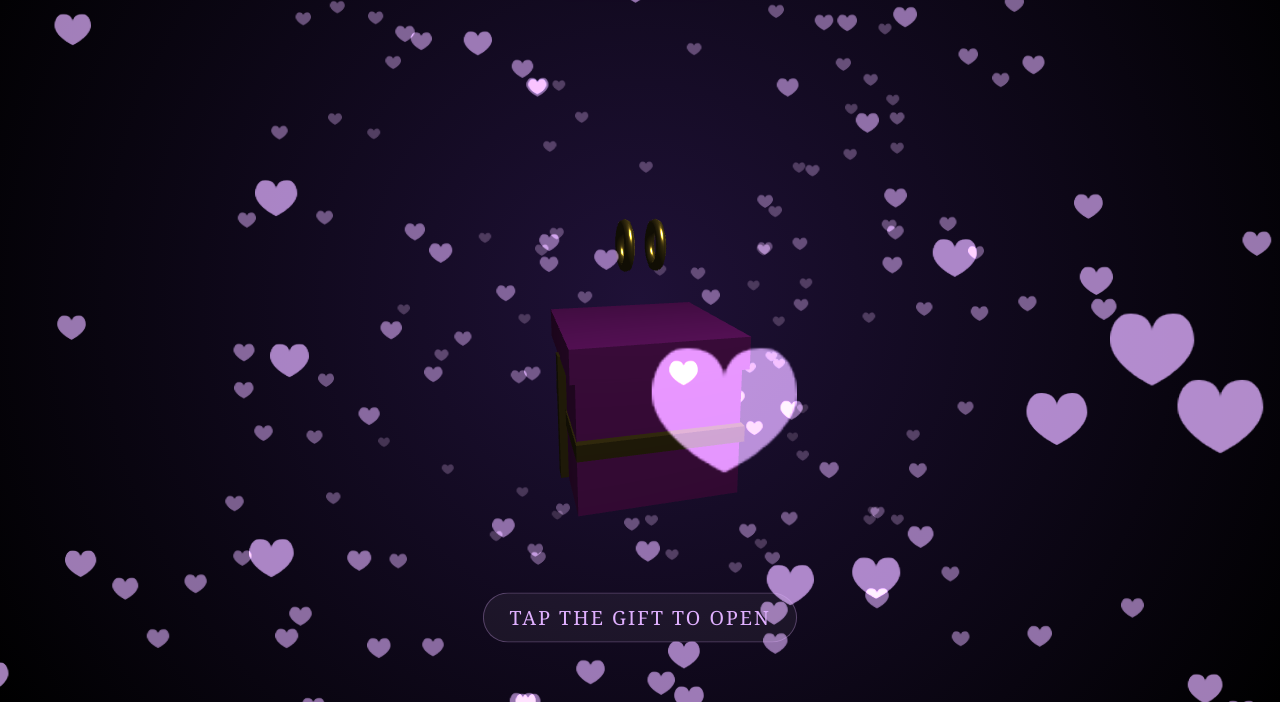
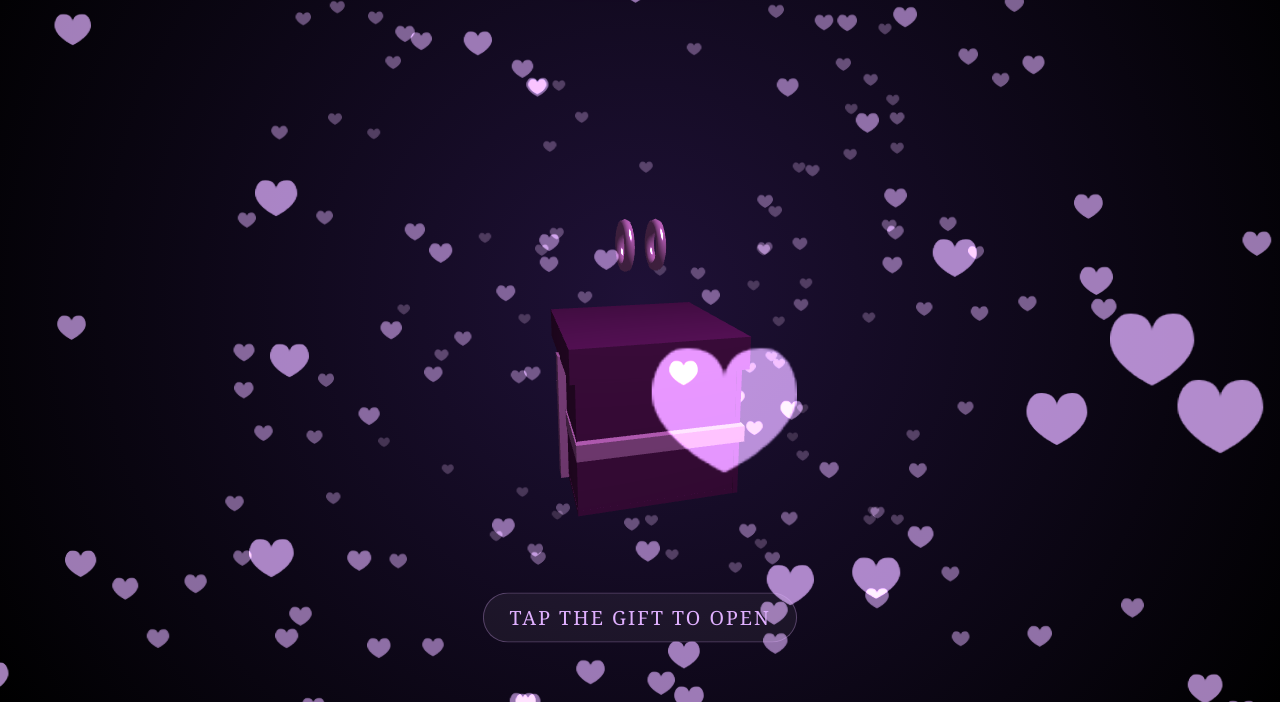
Before and after one commit to hypnos-coder/anniv, a plain HTML site: page index.html in a window 1280 px wide. Shown: the part 98-800 px from the top of the page. Drawn offline with nearby package versions, Linux system fonts and the light colour scheme; animation ran at ten frames a second.

Commit message:
feat: implement raycaster-based gift box interaction and hollow box structure with improved lid animation

```diff
--- a/js/GiftBox.js
+++ b/js/GiftBox.js
@@ -5,20 +5,51 @@
 
     // Deep Velvet Red / Purple
     const baseMat = new THREE.MeshPhongMaterial({ color: 0x4a0e4a, shininess: 10 });
-    const ribbonMat = new THREE.MeshStandardMaterial({ color: 0xd4af37, metalness: 0.8, roughness: 0.2 });
+    // Deep orchid/mauve — blends with the lavender/purple scene palette
+    const ribbonMat = new THREE.MeshPhongMaterial({ color: 0x9b4f9b, specular: 0xd7aaff, shininess: 120 });
 
-    // Base
-    const baseGeo = new THREE.BoxGeometry(3, 2.5, 3);
-    const base = new THREE.Mesh(baseGeo, baseMat);
-    giftBox.add(base);
+    // Base - Hollow box (5 pieces instead of a solid cube)
+    const baseGroup = new THREE.Group();
 
-    // Lid
+    // Bottom
+    const bottomGeo = new THREE.BoxGeometry(3, 0.1, 3);
+    const bottom = new THREE.Mesh(bottomGeo, baseMat);
+    bottom.position.y = -1.2;
+    baseGroup.add(bottom);
+
+    // Front
+    const frontGeo = new THREE.BoxGeometry(3, 2.5, 0.1);
+    const front = new THREE.Mesh(frontGeo, baseMat);
+    front.position.z = 1.45;
+    baseGroup.add(front);
+
+    // Back
+    const backGeo = new THREE.BoxGeometry(3, 2.5, 0.1);
+    const back = new THREE.Mesh(backGeo, baseMat);
+    back.position.z = -1.45;
+    baseGroup.add(back);
+
+    // Left
+    const leftGeo = new THREE.BoxGeometry(0.1, 2.5, 3);
+    const left = new THREE.Mesh(leftGeo, baseMat);
+    left.position.x = -1.45;
+    baseGroup.add(left);
+
+    // Right
+    const rightGeo = new THREE.BoxGeometry(0.1, 2.5, 3);
+    const right = new THREE.Mesh(rightGeo, baseMat);
+    right.position.x = 1.45;
+    baseGroup.add(right);
+
+    giftBox.add(baseGroup);
+
+    // Lid (Solid top)
     const lidGeo = new THREE.BoxGeometry(3.2, 0.6, 3.2);
     const lid = new THREE.Mesh(lidGeo, baseMat);
     lid.position.y = 1.5;
     giftBox.add(lid);
 
-    // Ribbons
+    // Ribbons (kept on base group — we'll hide them when box opens)
     const hRibbonGeo = new THREE.BoxGeometry(3.05, 0.3, 3.3);
     const hRibbon = new THREE.Mesh(hRibbonGeo, ribbonMat);
     hRibbon.position.y = 0;
@@ -27,6 +58,8 @@
     const vRibbonGeo = new THREE.BoxGeometry(3.3, 2.5, 0.3);
     const vRibbon = new THREE.Mesh(vRibbonGeo, ribbonMat);
     giftBox.add(vRibbon);
+
+    const baseRibbons = [hRibbon, vRibbon];
 
     // Bow
     const bowGroup = new THREE.Group();
@@ -41,6 +74,10 @@
     bowGroup.position.y = 1.8;
     lid.add(bowGroup);
 
+    // Collect every mesh that belongs to the box so raycaster can detect clicks
+    const allMeshes = [];
+    giftBox.traverse(obj => { if (obj.isMesh) allMeshes.push(obj); });
+
     scene.add(giftBox);
-    return { giftBox, lid };
+    return { giftBox, lid, allMeshes, baseRibbons };
 }
--- a/js/main.js
+++ b/js/main.js
@@ -4,10 +4,12 @@
 import { createRose } from './Rose.js';
 
 let scene, camera, renderer, innerLight, particles;
-let giftBoxGroup, lid;
+let giftBoxGroup, lid, boxMeshes, baseRibbons;
 let roses = [];
 let isOpened = false;
 let clock = new THREE.Clock();
+const raycaster = new THREE.Raycaster();
+const mouse = new THREE.Vector2();
 
 function init() {
     const setup = initScene();
@@ -20,14 +22,25 @@
     const giftBoxObj = createGiftBox(scene);
     giftBoxGroup = giftBoxObj.giftBox;
     lid = giftBoxObj.lid;
+    boxMeshes = giftBoxObj.allMeshes;
+    baseRibbons = giftBoxObj.baseRibbons;
 
     // Initial fade in
     setTimeout(() => {
         document.getElementById('topTitle').style.opacity = '1';
     }, 500);
 
-    // Bind click event
+    // Click on the label still works as a fallback
     document.getElementById('interactionHint').addEventListener('click', openGift);
+
+    // Click anywhere on the canvas — if it hits the gift box, open it
+    renderer.domElement.addEventListener('click', (e) => {
+        mouse.x = (e.clientX / window.innerWidth) * 2 - 1;
+        mouse.y = -(e.clientY / window.innerHeight) * 2 + 1;
+        raycaster.setFromCamera(mouse, camera);
+        const hits = raycaster.intersectObjects(boxMeshes);
+        if (hits.length > 0) openGift();
+    });
 
     animate();
 }
@@ -44,6 +57,9 @@
     // Add neon glow class to the text
     document.getElementById('hbdText').classList.add('neon-text');
 
+    // Hide the base ribbons so there's no residue inside the open box
+    baseRibbons.forEach(r => { r.visible = false; });
+
     // Create lavender roses
     for(let i=0; i<20; i++) {
         roses.push(createRose(scene));
@@ -59,13 +75,11 @@
         giftBoxGroup.position.y = Math.sin(time) * 0.2 - 1; // centered at -1
         giftBoxGroup.rotation.y += 0.005; // Gentle rotation like original
     } else {
-        // Lid flies off
-        if (lid.position.y < 10) {
-            lid.position.y += 0.15;
-            lid.rotation.x += 0.05;
-            lid.rotation.z += 0.02;
-            lid.scale.multiplyScalar(0.99); // Shrink it slightly as it flies away like original
-        }
+        // Lid flies completely off the screen (no cap — just keep going)
+        lid.position.y += 0.2;
+        lid.position.x += 0.05;
+        lid.rotation.x += 0.06;
+        lid.rotation.z += 0.025;
 
         // Increase inner light intensity
         if (innerLight.intensity < 2) {
--- a/style.css
+++ b/style.css
@@ -58,9 +58,9 @@
 
 #message-box {
     position: absolute;
-    top: 50%;
+    top: 160px;
     left: 50%;
-    transform: translate(-50%, -50%);
+    transform: translateX(-50%);
     text-align: center;
     display: none;
     z-index: 20;
```
